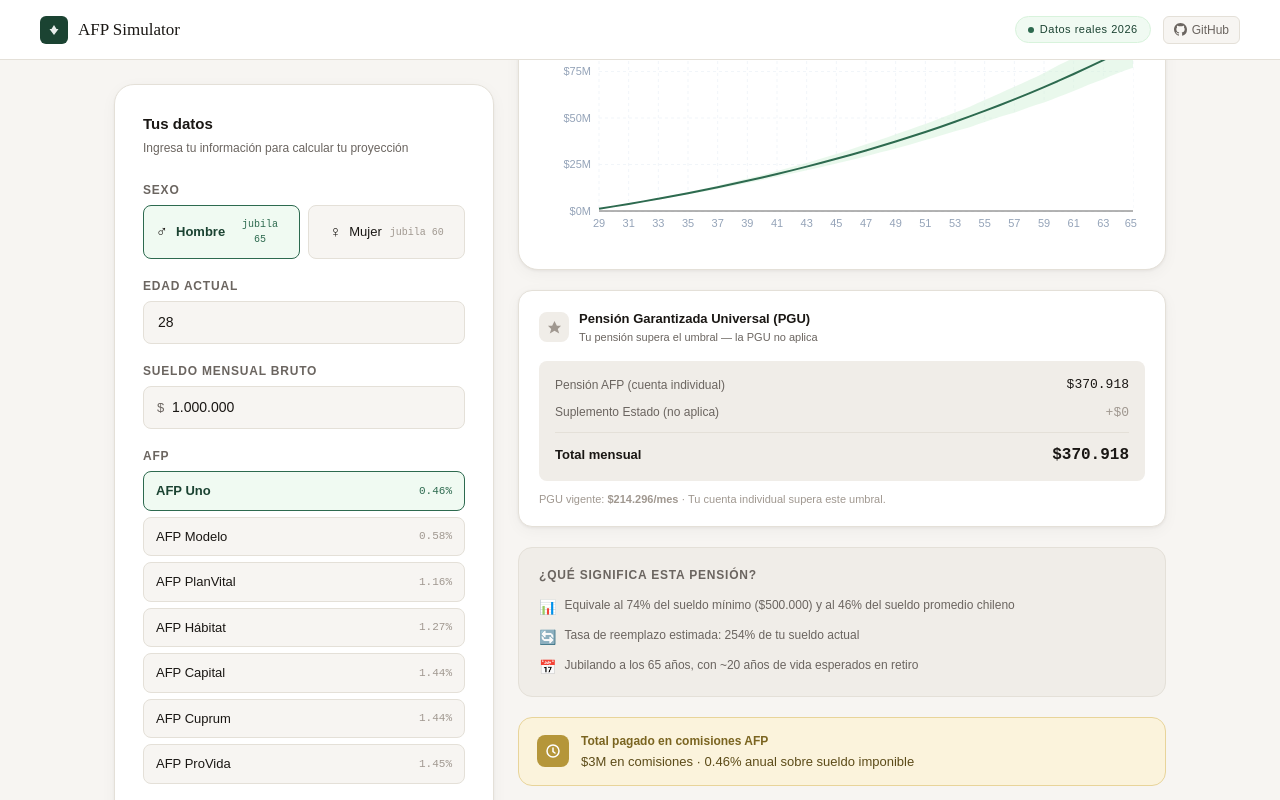
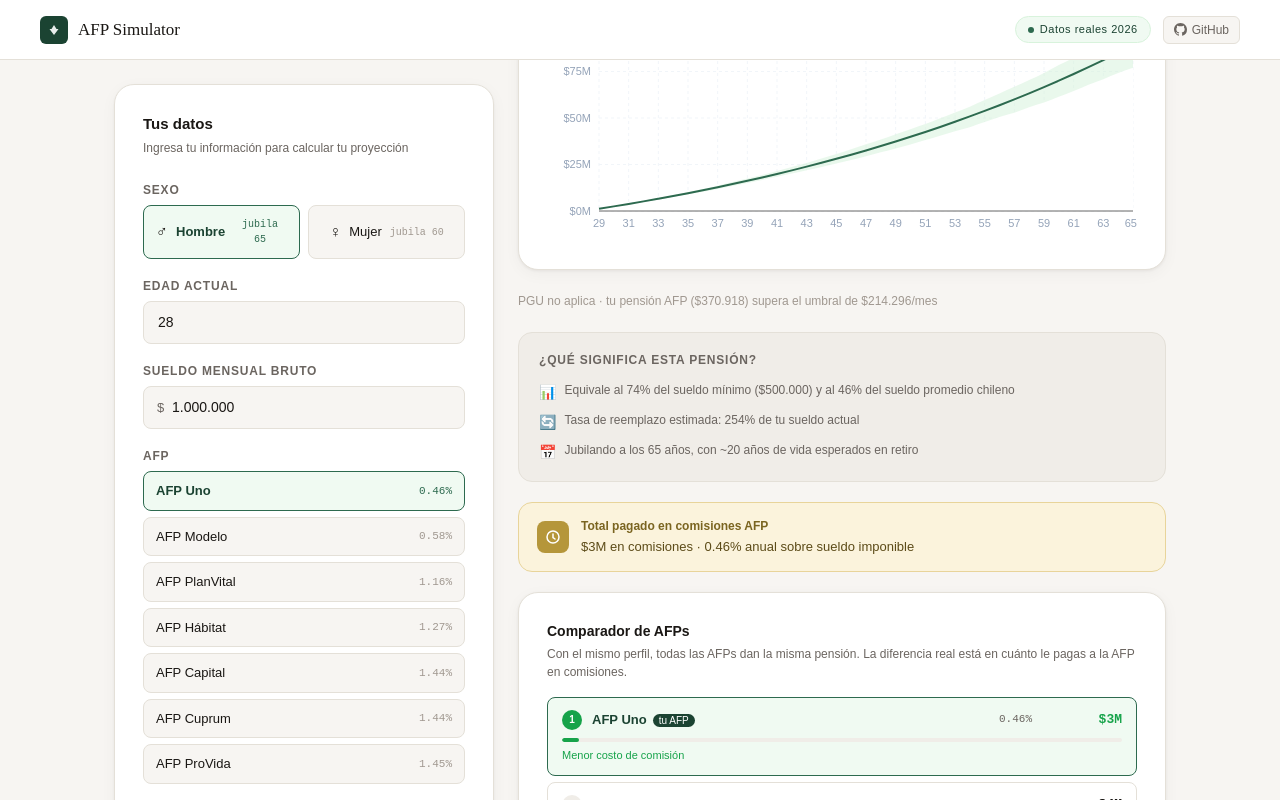
Before and after one commit to ProgKap/simulador-afp, a Next.js app in the folder frontend/: page / in a window 1280 px wide. Both pictures are taken after a click on the button "Calcular pensión". Shown: the part 703-1503 px from the top of the page. Built offline with nearby package versions, Linux system fonts and the light colour scheme.

Commit message:
Cambiar posicion gráfico M

```diff
--- a/frontend/src/components/PguDesglose.tsx
+++ b/frontend/src/components/PguDesglose.tsx
@@ -7,84 +7,66 @@
 export function PguDesglose({ resultado }: Props) {
   const { pension_mensual, pension_efectiva, pgu_monto, pgu_suplemento, pgu_elegible } = resultado
 
+  // No aplica — texto simple
+  if (!pgu_elegible) {
+    return (
+      <p style={{ fontSize: "12px", color: "var(--text-light)", padding: "2px 0" }}>
+        PGU no aplica · tu pensión AFP (${pension_mensual.toLocaleString("es-CL")}) supera el umbral de ${pgu_monto.toLocaleString("es-CL")}/mes
+      </p>
+    )
+  }
+
+  // Sí aplica — indicador grande
   return (
     <div style={{
-      background: pgu_elegible ? "#EFF6FF" : "var(--bg-card)",
-      border: pgu_elegible ? "1.5px solid #93C5FD" : "1px solid var(--border)",
-      borderRadius: "var(--r)",
-      padding: "18px 20px",
-      boxShadow: "var(--shadow)",
+      background: "linear-gradient(135deg, #1D4ED8 0%, #2563EB 100%)",
+      borderRadius: "var(--r-lg)",
+      padding: "24px 28px",
+      boxShadow: "0 8px 32px rgba(29,78,216,0.25)",
+      color: "white",
     }}>
       {/* Encabezado */}
-      <div style={{ display: "flex", alignItems: "center", gap: "10px", marginBottom: "16px" }}>
-        <div style={{
-          width: "30px", height: "30px", borderRadius: "8px", flexShrink: 0,
-          background: pgu_elegible ? "#3B82F6" : "var(--bg-muted)",
-          display: "flex", alignItems: "center", justifyContent: "center",
-        }}>
-          <svg width="15" height="15" viewBox="0 0 16 16" fill="none">
-            <path d="M8 1L10.5 6H15L11.5 9.5L13 14.5L8 11.5L3 14.5L4.5 9.5L1 6H5.5L8 1Z"
-              fill={pgu_elegible ? "white" : "var(--text-light)"} />
-          </svg>
-        </div>
-        <div>
-          <p style={{ fontSize: "13px", fontWeight: 600, color: pgu_elegible ? "#1D4ED8" : "var(--text)" }}>
-            Pensión Garantizada Universal (PGU)
-          </p>
-          <p style={{ fontSize: "11px", color: pgu_elegible ? "#3B82F6" : "var(--text-muted)" }}>
-            {pgu_elegible
-              ? "El Estado cubre la diferencia hasta el mínimo garantizado"
-              : "Tu pensión supera el umbral — la PGU no aplica"}
-          </p>
-        </div>
+      <div style={{ display: "flex", alignItems: "center", gap: "8px", marginBottom: "20px" }}>
+        <svg width="16" height="16" viewBox="0 0 16 16" fill="none">
+          <path d="M8 1L10.5 6H15L11.5 9.5L13 14.5L8 11.5L3 14.5L4.5 9.5L1 6H5.5L8 1Z" fill="white" fillOpacity="0.9"/>
+        </svg>
+        <span style={{ fontSize: "11px", fontWeight: 700, textTransform: "uppercase", letterSpacing: "1.5px", opacity: 0.75 }}>
+          Pensión Garantizada Universal (PGU)
+        </span>
       </div>
 
-      {/* Desglose suma */}
-      <div style={{
-        background: pgu_elegible ? "white" : "var(--bg-muted)",
-        borderRadius: "var(--r-sm)",
-        padding: "14px 16px",
-        display: "flex", flexDirection: "column", gap: "8px",
-      }}>
-        <SumaRow
-          label="Pensión AFP (cuenta individual)"
-          value={`$${pension_mensual.toLocaleString("es-CL")}`}
-          color="var(--text)"
-        />
-        <SumaRow
-          label={pgu_elegible ? "Suplemento del Estado (PGU)" : "Suplemento Estado (no aplica)"}
-          value={`+$${pgu_suplemento.toLocaleString("es-CL")}`}
-          color={pgu_elegible ? "#2563EB" : "var(--text-light)"}
-        />
-        <div style={{ height: "1px", background: pgu_elegible ? "#BFDBFE" : "var(--border)", margin: "2px 0" }} />
-        <div style={{ display: "flex", justifyContent: "space-between", alignItems: "center" }}>
-          <span style={{ fontSize: "13px", fontWeight: 600, color: pgu_elegible ? "#1D4ED8" : "var(--text)" }}>
-            Total mensual
-          </span>
-          <span style={{
-            fontFamily: "var(--font-mono)", fontSize: "16px", fontWeight: 700,
-            color: pgu_elegible ? "#1D4ED8" : "var(--text)",
-          }}>
+      {/* Suma */}
+      <div style={{ display: "flex", flexDirection: "column", gap: "10px", marginBottom: "20px" }}>
+        <SumaLinea label="Pensión AFP (cuenta individual)" value={`$${pension_mensual.toLocaleString("es-CL")}`} />
+        <SumaLinea label="Suplemento del Estado" value={`+ $${pgu_suplemento.toLocaleString("es-CL")}`} highlight />
+        <div style={{ height: "1px", background: "rgba(255,255,255,0.25)", margin: "2px 0" }} />
+        <div style={{ display: "flex", justifyContent: "space-between", alignItems: "baseline" }}>
+          <span style={{ fontSize: "13px", fontWeight: 600, opacity: 0.9 }}>Total mensual</span>
+          <span style={{ fontFamily: "var(--font-mono)", fontSize: "28px", fontWeight: 700 }}>
             ${pension_efectiva.toLocaleString("es-CL")}
           </span>
         </div>
       </div>
 
-      <p style={{ fontSize: "11px", color: pgu_elegible ? "#3B82F6" : "var(--text-light)", marginTop: "10px", lineHeight: 1.5 }}>
-        PGU vigente: <strong>${pgu_monto.toLocaleString("es-CL")}/mes</strong>
-        {pgu_elegible
-          ? " · El Estado garantiza este mínimo. Puede cambiar por reformas legislativas."
-          : " · Tu cuenta individual supera este umbral."}
+      {/* Nota */}
+      <p style={{ fontSize: "11px", opacity: 0.65, lineHeight: 1.5 }}>
+        El Estado garantiza ${pgu_monto.toLocaleString("es-CL")}/mes. Puede cambiar con reformas legislativas — seguir cotizando y aportar APV sigue siendo valioso.
       </p>
     </div>
   )
 }
 
-function SumaRow({ label, value, color }: { label: string; value: string; color: string }) {
+function SumaLinea({ label, value, highlight }: { label: string; value: string; highlight?: boolean }) {
   return (
     <div style={{ display: "flex", justifyContent: "space-between", alignItems: "center" }}>
-      <span style={{ fontSize: "12px", color: "var(--text-muted)" }}>{label}</span>
-      <span style={{ fontFamily: "var(--font-mono)", fontSize: "13px", fontWeight: 500, color }}>
+      <span style={{ fontSize: "12px", opacity: highlight ? 0.9 : 0.65 }}>{label}</span>
+      <span style={{
+        fontFamily: "var(--font-mono)", fontSize: "14px", fontWeight: 600,
+        opacity: highlight ? 1 : 0.8,
+        background: highlight ? "rgba(255,255,255,0.15)" : "transparent",
+        padding: highlight ? "2px 8px" : "0",
+        borderRadius: "4px",
+      }}>
         {value}
       </span>
     </div>
```
